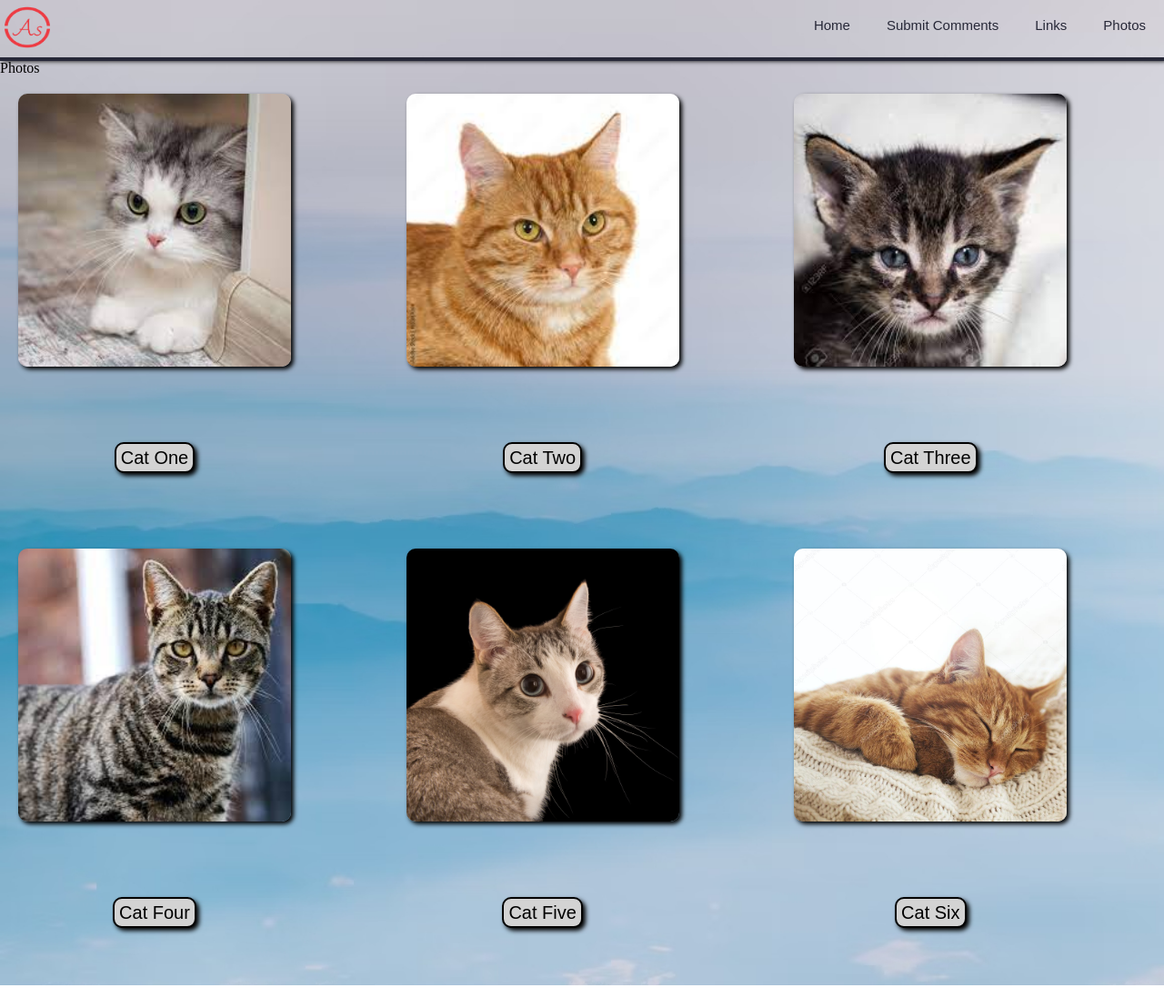
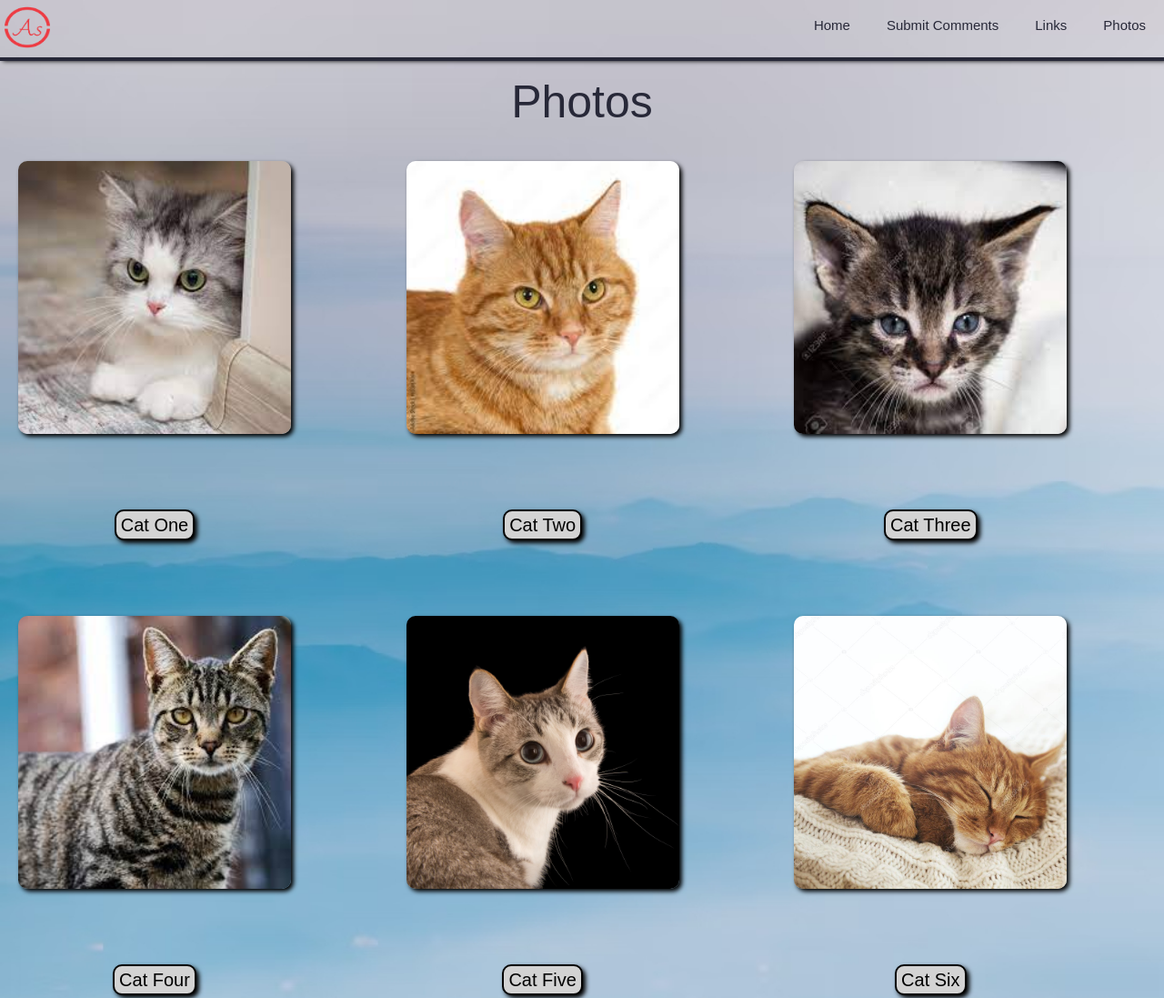
Before and after one commit to atifrit/First-Website, a plain HTML site: page pictures.html in a window 1280 px wide. Shown: the top 1097 px of the page at 91% size. Drawn offline with Linux system fonts and the light colour scheme.

Commit message:
fixed picture header

```diff
--- a/styles.css
+++ b/styles.css
@@ -318,3 +318,18 @@ textarea {
     display: flex;
     flex-direction: column;
 }
+
+.picturesheader {
+    display: flex;
+    justify-content: center;
+    margin: auto;
+    padding: 10px;
+}
+
+.picturesheader h1{
+    font-family: sans-serif;
+    font-size: 50px;
+    color: #272838;
+    margin: auto;
+    padding: 10px;
+}
```
